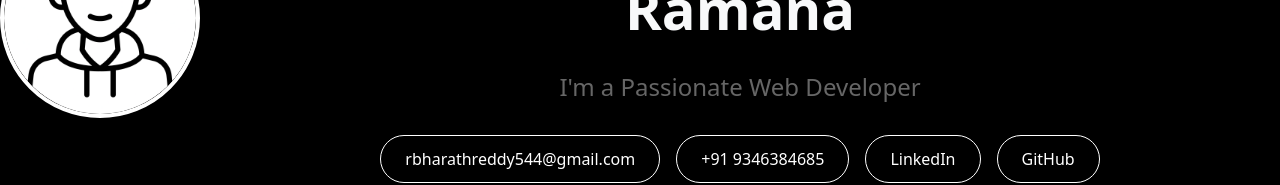
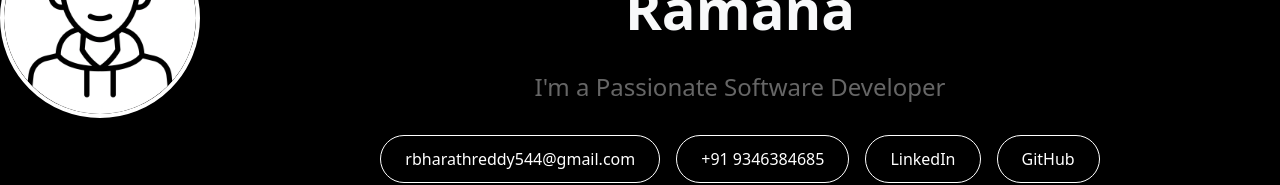
Before and after one commit to bharthreddyy07/my-portfolio, a React (Vite) app: page / in a window 1280 px wide. Shown: the part 447-632 px from the top of the page. Built offline with nearby package versions, Linux system fonts and the light colour scheme.

Commit message:
update in  hero.jsx

```diff
--- a/src/components/Hero/Hero.jsx
+++ b/src/components/Hero/Hero.jsx
@@ -6,14 +6,14 @@ const Hero = () => {
     <div id="hero" className="hero-container">
       <div className="hero-image-container">
           <img
-            src="boycircle.png" // Replace this with your actual image path
+            src="boycircle.png"
             alt="Bharath Reddy"
             className="hero-image"
           />
         </div>
       <div className="hero-content">
         <h1 className="hero-title">Naganjaneya Bharath Reddy Ramana</h1>
-        <p className="hero-subtitle">I'm a Passionate Web Developer</p>
+        <p className="hero-subtitle">I'm a Passionate Software Developer</p>
 
         <div className="hero-links">
           <a href="mailto:rbharathreddy544@gmail.com" className="hero-pill" target="_blank" rel="noopener noreferrer">rbharathreddy544@gmail.com</a>
```
